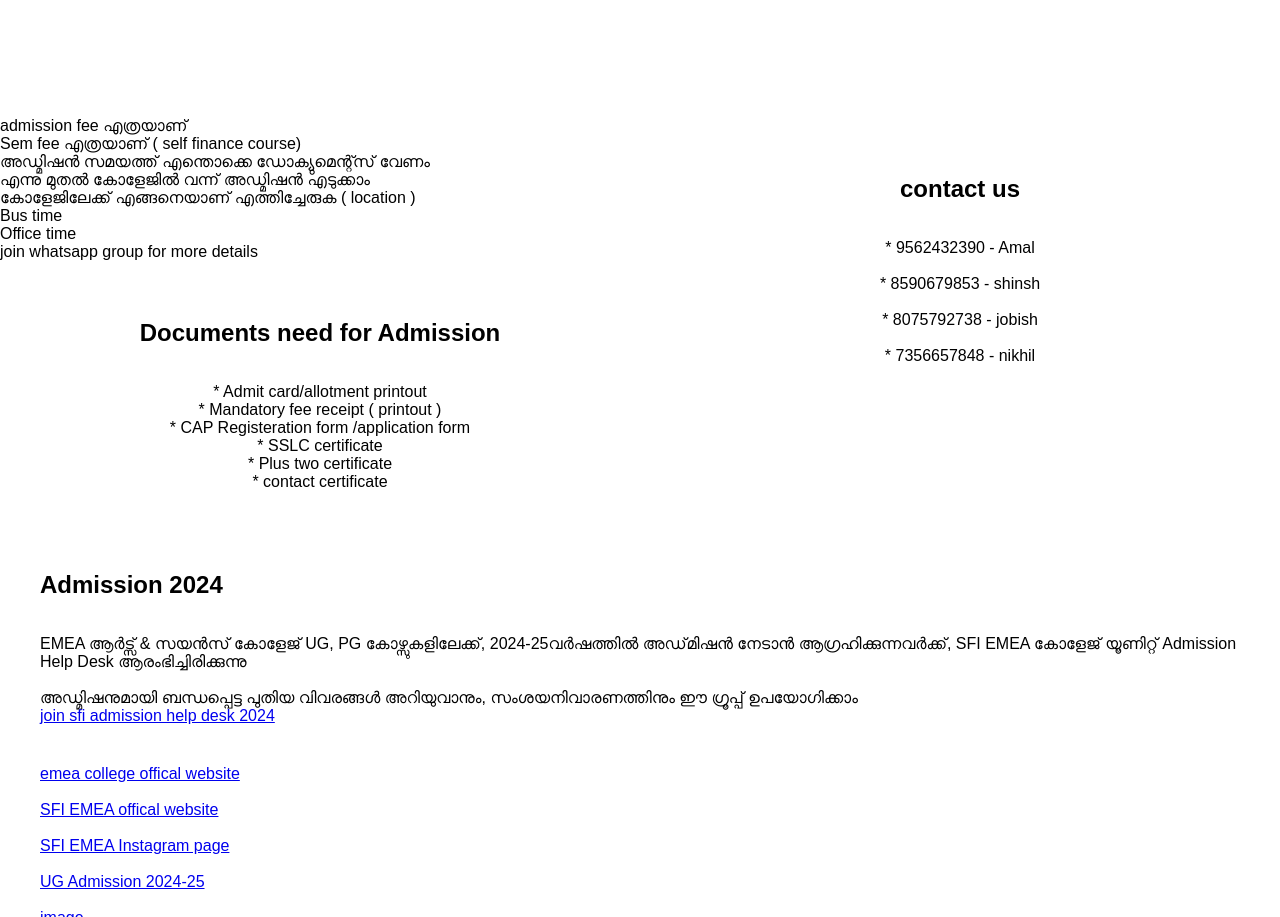
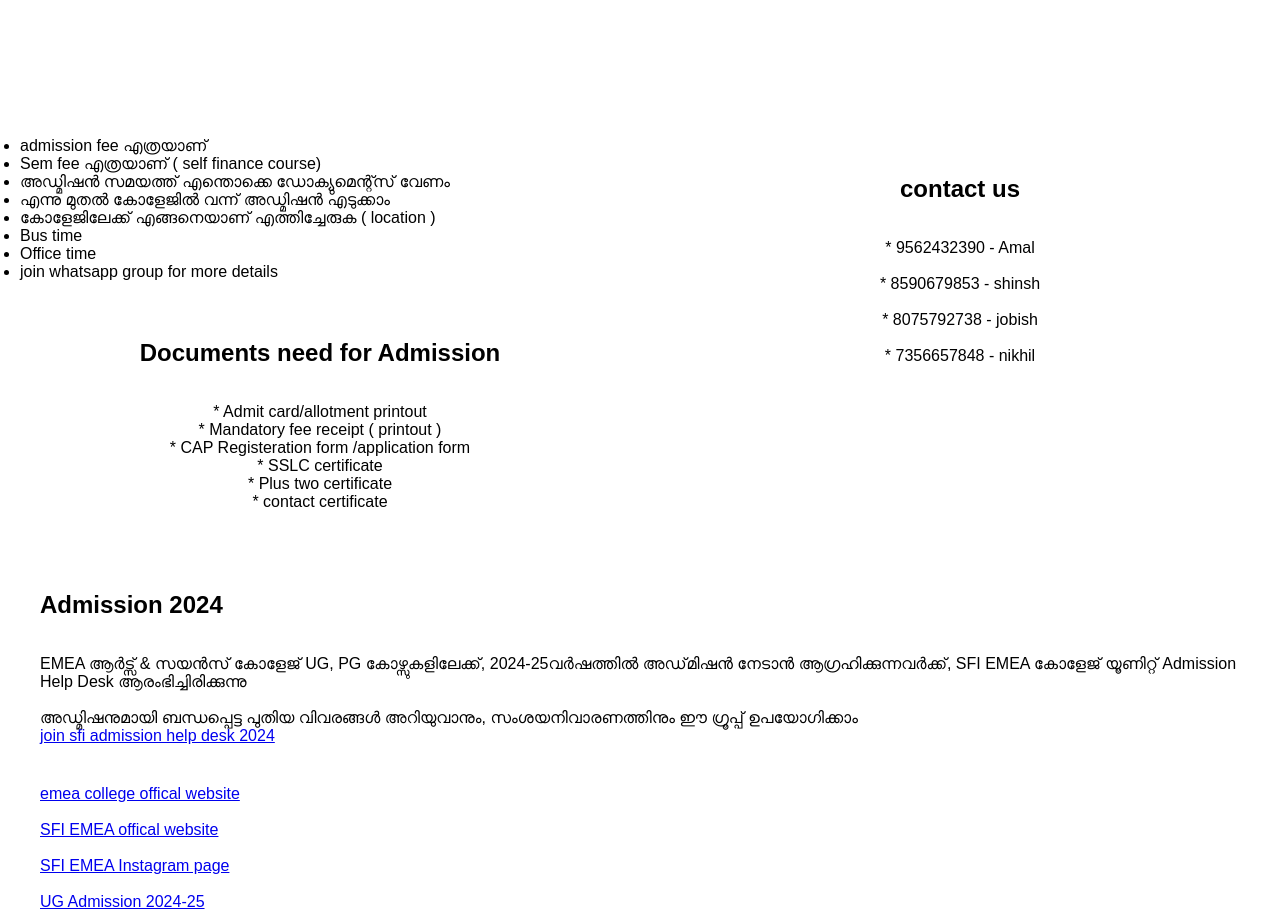
Before and after one commit to SFIEMEA/admissionhelpdesk, a plain HTML site: page index.html in a window 1280 px wide. Shown: the part 1049-1966 px from the top of the page. Drawn offline with Linux system fonts and the light colour scheme.

Commit message:
Update index.css

```diff
--- a/index.css
+++ b/index.css
@@ -2,6 +2,9 @@
     padding: 0;
     margin: 0;
     font-family: Arial,sans-serif;
+}
+#admissionone{
+    margin:20px;
 }
 .header{
     width:100%;
```
